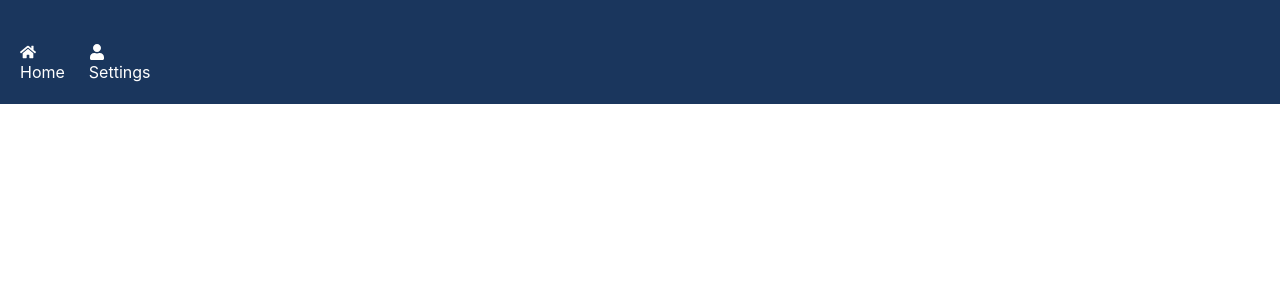
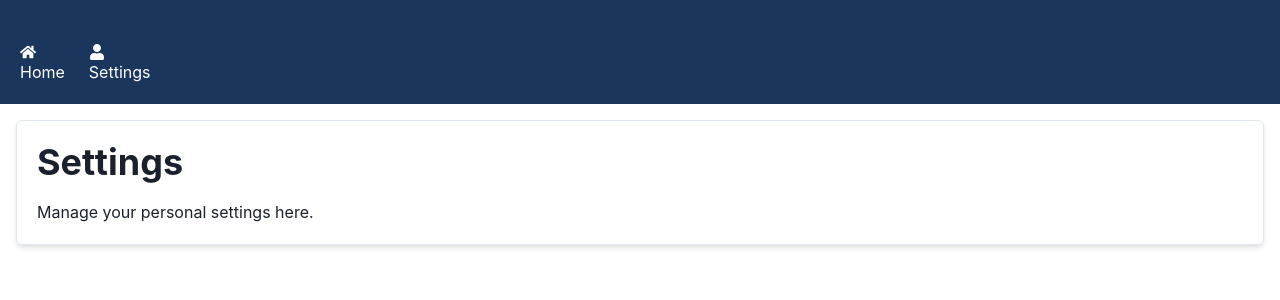
Before and after one commit to GPT-Engineer-App-Dev/ai-ui-creator, a React (Vite) app: page /settings in a window 1280 px wide. Before the commit this address had no page. Shown: the top 300 px of the page. Built offline with nearby package versions, Linux system fonts and the light colour scheme.

Commit message:
Added a settings page and route to resolve the issue with the non-existent settings link in the navbar.

```diff
--- a/src/App.jsx
+++ b/src/App.jsx
@@ -2,6 +2,7 @@ import { Route, BrowserRouter as Router, Routes } from "react-router-dom";
 import { Flex, Link, Box } from '@chakra-ui/react';
 import { FaHome, FaUser } from 'react-icons/fa';
 import Index from "./pages/Index.jsx";
+import Settings from './pages/Settings.jsx';
 
 function App() {
   const Navbar = () => (
@@ -20,6 +21,7 @@ function App() {
       <Navbar />
       <Routes>
         <Route exact path="/" element={<Index />} />
+        <Route path="/settings" element={<Settings />} />
       </Routes>
     </Router>
   );
--- /dev/null
+++ b/src/pages/Settings.jsx
@@ -0,0 +1,14 @@
+import { Box, Container, Heading, Text } from '@chakra-ui/react';
+
+const Settings = () => {
+  return (
+    <Container maxW="container.xl">
+      <Box p={5} shadow="md" borderWidth="1px" borderRadius="md">
+        <Heading as="h2" size="xl">Settings</Heading>
+        <Text mt={4}>Manage your personal settings here.</Text>
+      </Box>
+    </Container>
+  );
+};
+
+export default Settings;
```
